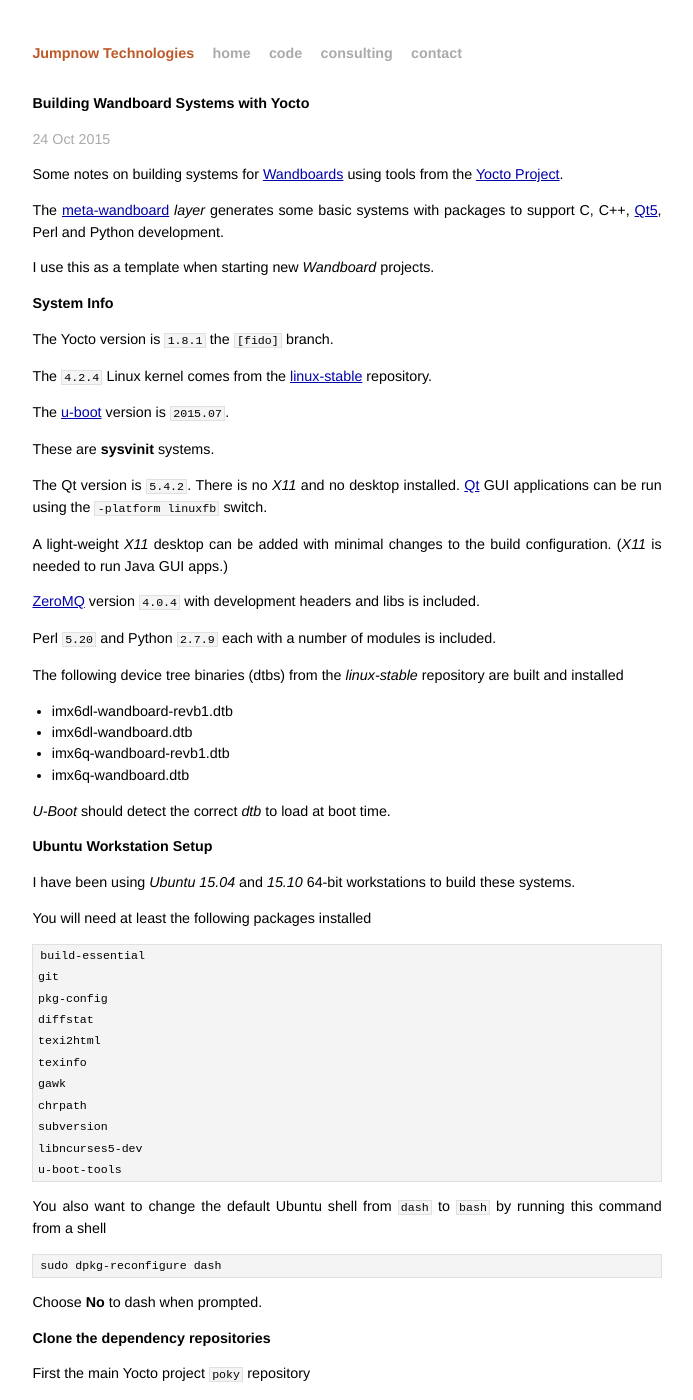
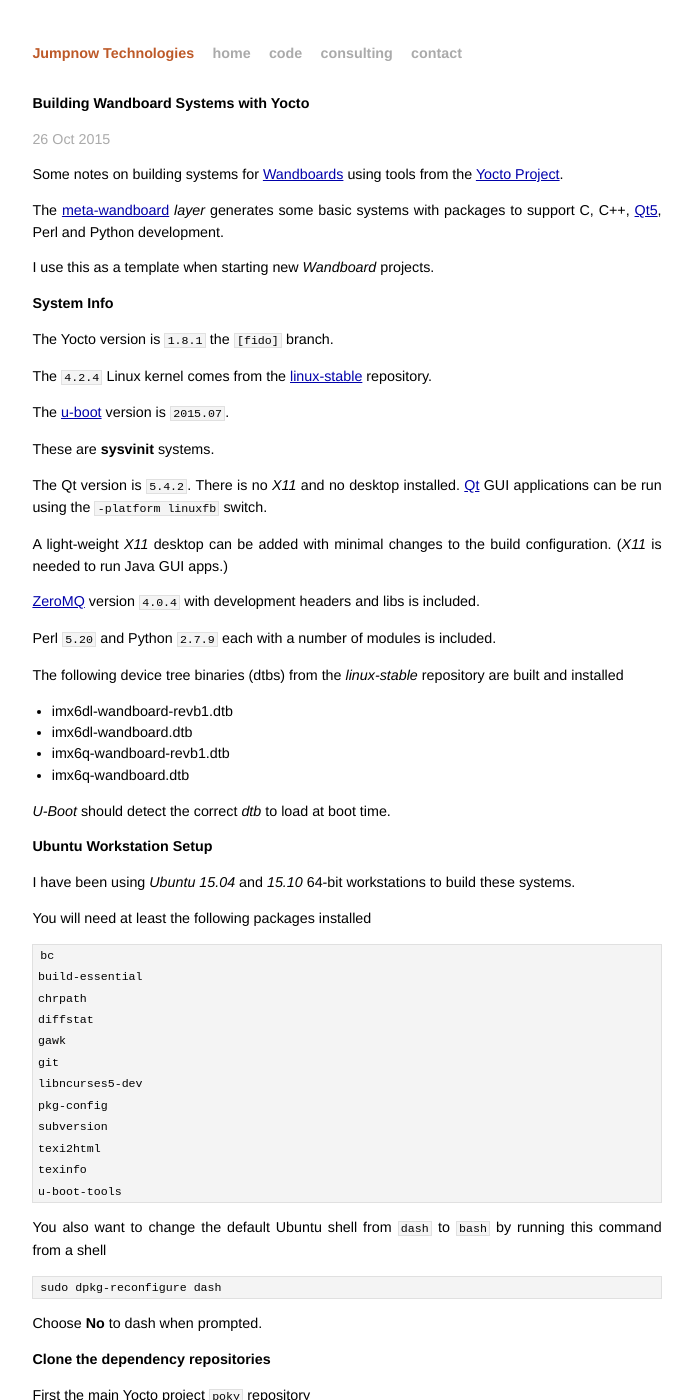
Before and after one commit to jumpnow/jumpnowtek-site, a Jekyll site: the page built from _posts/2014-02-28-Wandboard-Systems-with-Yocto.md, in a window 1280 px wide and 1400 px high. Shown: the whole window, without its empty margins (293-986 px from the left). Built offline with Jekyll 4.4.1, drawn with Linux system fonts in a browser that asks for light colours.

Commit message:
Add bc to list of required packages. Needed for mkparts script.

```diff
--- a/_posts/2014-02-28-Wandboard-Systems-with-Yocto.md
+++ b/_posts/2014-02-28-Wandboard-Systems-with-Yocto.md
@@ -2,7 +2,7 @@
 layout: post
 title: Building Wandboard Systems with Yocto
 description: "Building customized systems for Wandboards using tools from the Yocto Project"
-date: 2015-10-24 06:35:00
+date: 2015-10-26 16:30:00
 categories: wandboard
 tags: [linux, wandboard, yocto]
 ---
@@ -46,16 +46,17 @@
 
 You will need at least the following packages installed
 
+    bc
     build-essential
+    chrpath
+    diffstat
+    gawk
     git
+    libncurses5-dev
     pkg-config
-    diffstat
+    subversion
     texi2html
     texinfo
-    gawk
-    chrpath
-    subversion
-    libncurses5-dev
     u-boot-tools
 
 You also want to change the default Ubuntu shell from `dash` to `bash` by running this command from a shell
```
Also changed, not shown: _posts/2014-02-21-Duovero-Systems-with-Yocto.md (+7 -6 lines), _posts/2015-06-08-BeagleBone-Systems-with-Yocto.md (+7 -6 lines).
